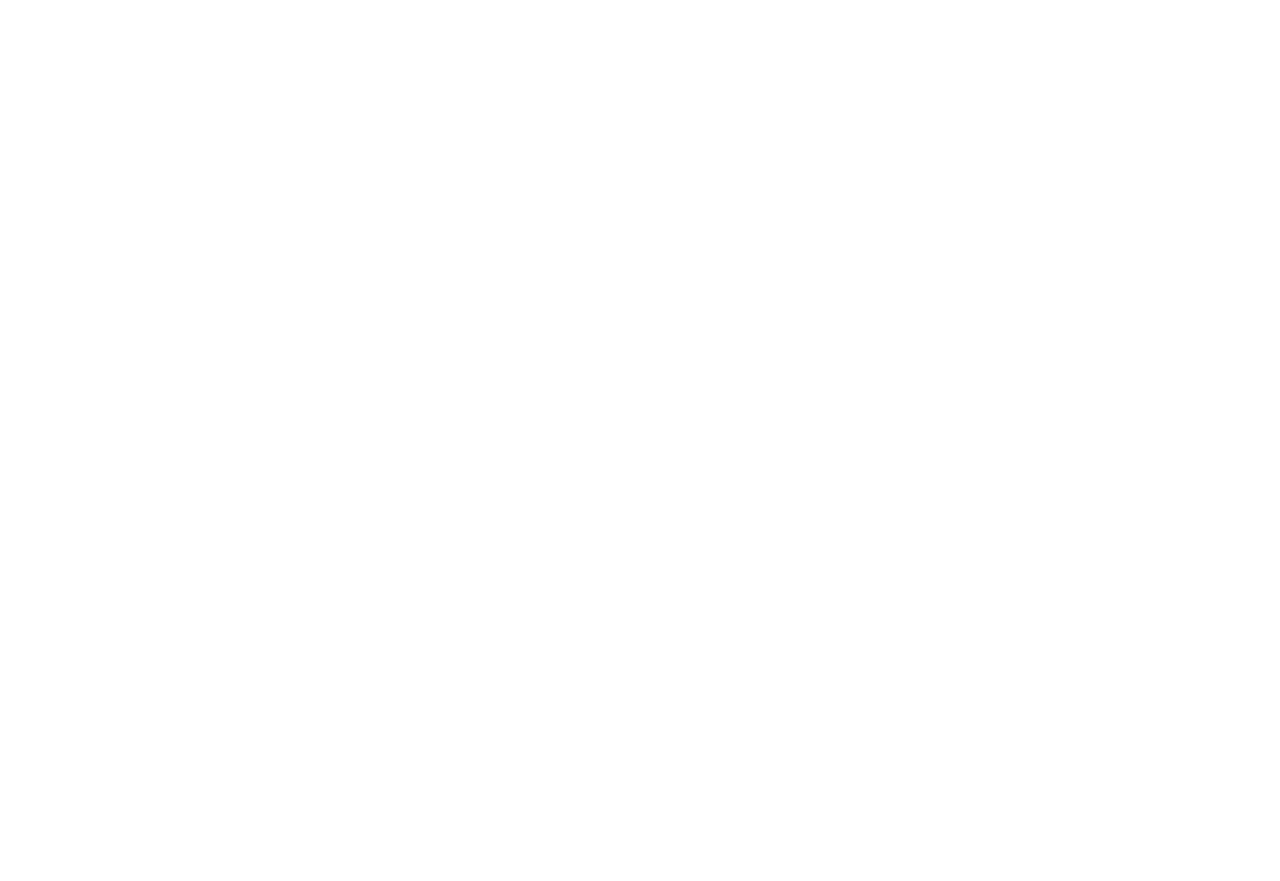
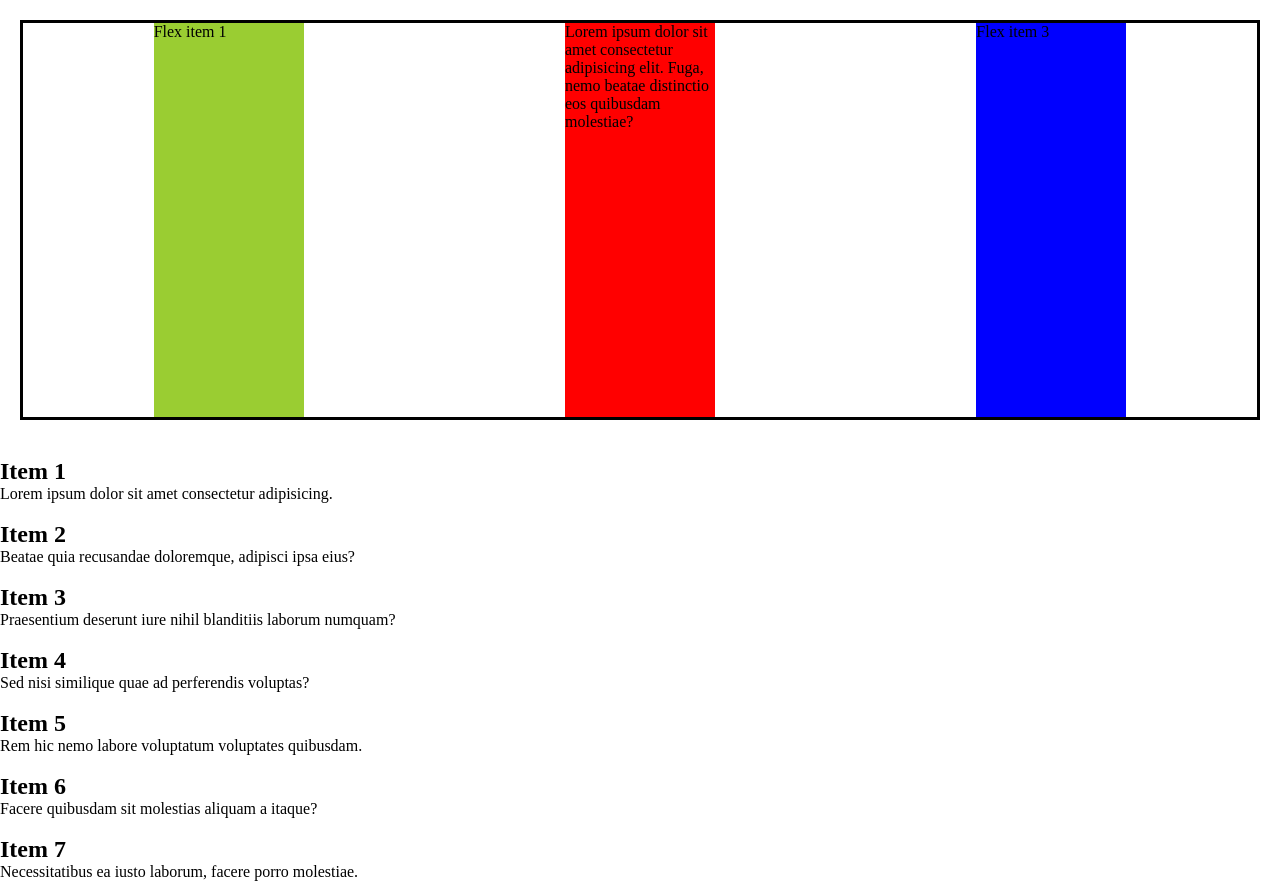
Before and after one commit to stepanenko08/hillel, a plain HTML site: page index.html in a window 1280 px wide. Before the commit the page ends 800 px from the top, so only its background shows below. Drawn offline with Linux system fonts and the light colour scheme.

Commit message:
Added lesson5

```diff
--- a/index.html
+++ b/index.html
@@ -3,9 +3,68 @@
 <head>
     <meta charset="UTF-8">
     <meta name="viewport" content="width=device-width, initial-scale=1.0">
-    <title>Main</title>
+    <link rel="stylesheet" href="style.css">
+    <title>Flexbox</title>
 </head>
 <body>
-
+    <header>
+        <div class="flex-header">
+            <div class="flex-item-header white-text color1">Flex item 1</div>
+            <div class="flex-item-header white-text color2">Lorem ipsum dolor sit amet consectetur adipisicing elit. Fuga, nemo beatae distinctio eos quibusdam molestiae?</div>
+            <div class="flex-item-header white-text color3">Flex item 3</div>
+            <!-- <div class="flex-item-header white-text color4">Flex item 4</div>
+            <div class="flex-item-header white-text color5">Flex item 5</div>
+            <div class="flex-item-header white-text color1">Flex item 1</div>
+            <div class="flex-item-header white-text color2">Flex item 2</div>
+            <div class="flex-item-header white-text color3">Flex item 3</div>
+            <div class="flex-item-header white-text color4">Flex item 4</div>
+            <div class="flex-item-header white-text color5">Flex item 5</div> -->
+        </div>
+        <!-- <div class="inline-flex">
+            <div class="flex-item-header white-text color1">Flex item 1</div>
+            <div class="flex-item-header white-text color2">Flex item 2</div>
+            <div class="flex-item-header white-text color3">Flex item 3</div>
+            <div class="flex-item-header white-text color4">Flex item 4</div>
+        </div> -->
+    </header>
+    <main>
+        <div class="flex-container">
+            <div class="flex-item">
+                <img src="" alt="">
+                <h2>Item 1</h2>
+                <p>Lorem ipsum dolor sit amet consectetur adipisicing.</p>
+            </div>
+            <div class="flex-item">
+                <img src="" alt="">
+                <h2>Item 2</h2>
+                <p>Beatae quia recusandae doloremque, adipisci ipsa eius?</p>
+            </div>
+            <div class="flex-item">
+                <img src="" alt="">
+                <h2>Item 3</h2>
+                <p>Praesentium deserunt iure nihil blanditiis laborum numquam?</p>
+            </div>
+            <div class="flex-item">
+                <img src="" alt="">
+                <h2>Item 4</h2>
+                <p>Sed nisi similique quae ad perferendis voluptas?</p>
+            </div>
+            <div class="flex-item">
+                <img src="" alt="">
+                <h2>Item 5</h2>
+                <p>Rem hic nemo labore voluptatum voluptates quibusdam.</p>
+            </div>
+            <div class="flex-item">
+                <img src="" alt="">
+                <h2>Item 6</h2>
+                <p>Facere quibusdam sit molestias aliquam a itaque?</p>
+            </div>
+            <div class="flex-item">
+                <img src="" alt="">
+                <h2>Item 7</h2>
+                <p>Necessitatibus ea iusto laborum, facere porro molestiae.</p>
+            </div>
+        </div>
+    </main>
 </body>
 </html>
--- /dev/null
+++ b/style.css
@@ -0,0 +1,51 @@
+* {
+    margin: 0;
+    padding: 0;
+    box-sizing: border-box;
+}
+
+/* .white-text {
+    color: #fff;
+} */
+
+.flex-header {
+    display: flex;
+    flex-direction: row;
+    flex-wrap: wrap;
+    border: 3px solid black;
+    margin: 20px;
+    justify-content: space-around;
+    height: 50vh;
+    align-items: stretch;
+}
+
+.inline-flex {
+    display: inline-flex;
+    border: 3px solid black;
+    margin: 20px;
+}
+
+.flex-item-header {
+    /* height: 8vh; */
+    width: 150px;
+}
+
+.color1 {
+    background-color: yellowgreen;
+}
+
+.color2 {
+    background-color: red;
+}
+
+.color3 {
+    background-color: blue;
+}
+
+.color4 {
+    background-color: brown;
+}
+
+.color5 {
+    background-color: purple;
+}
```
